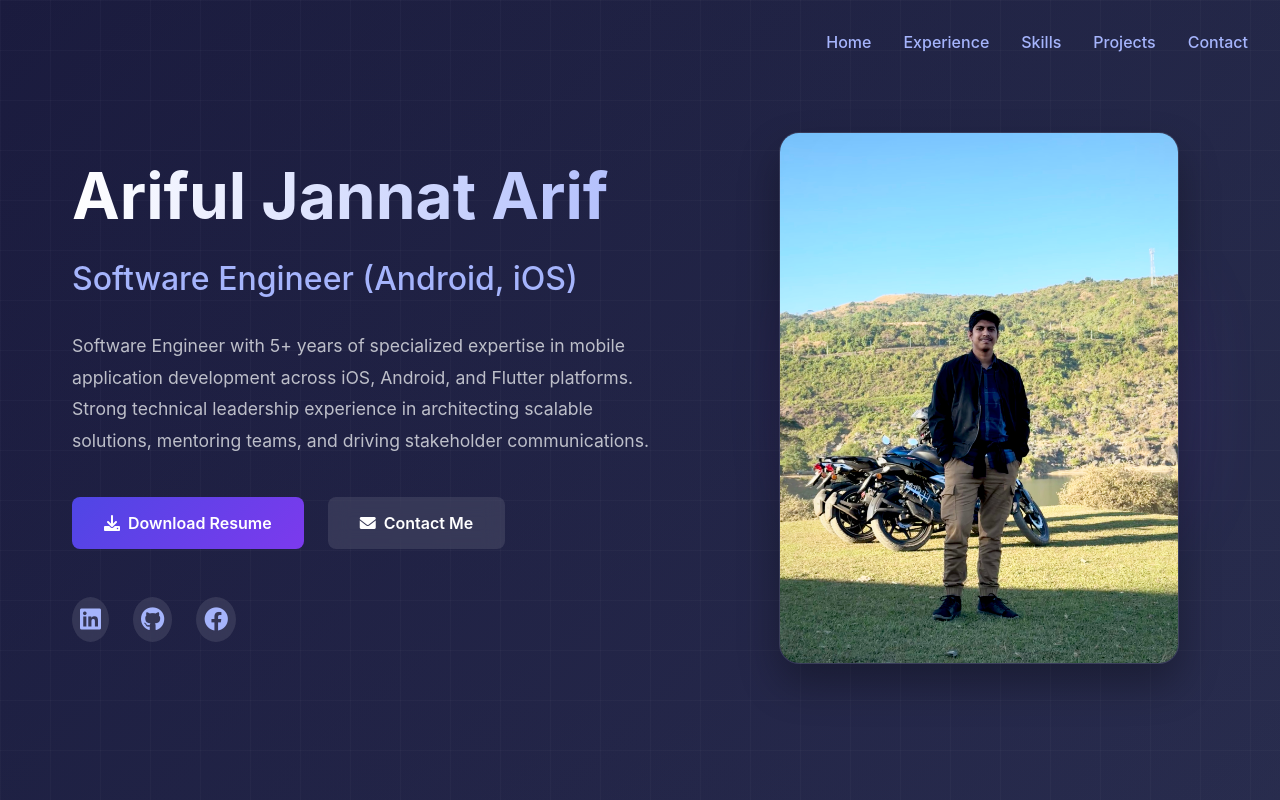
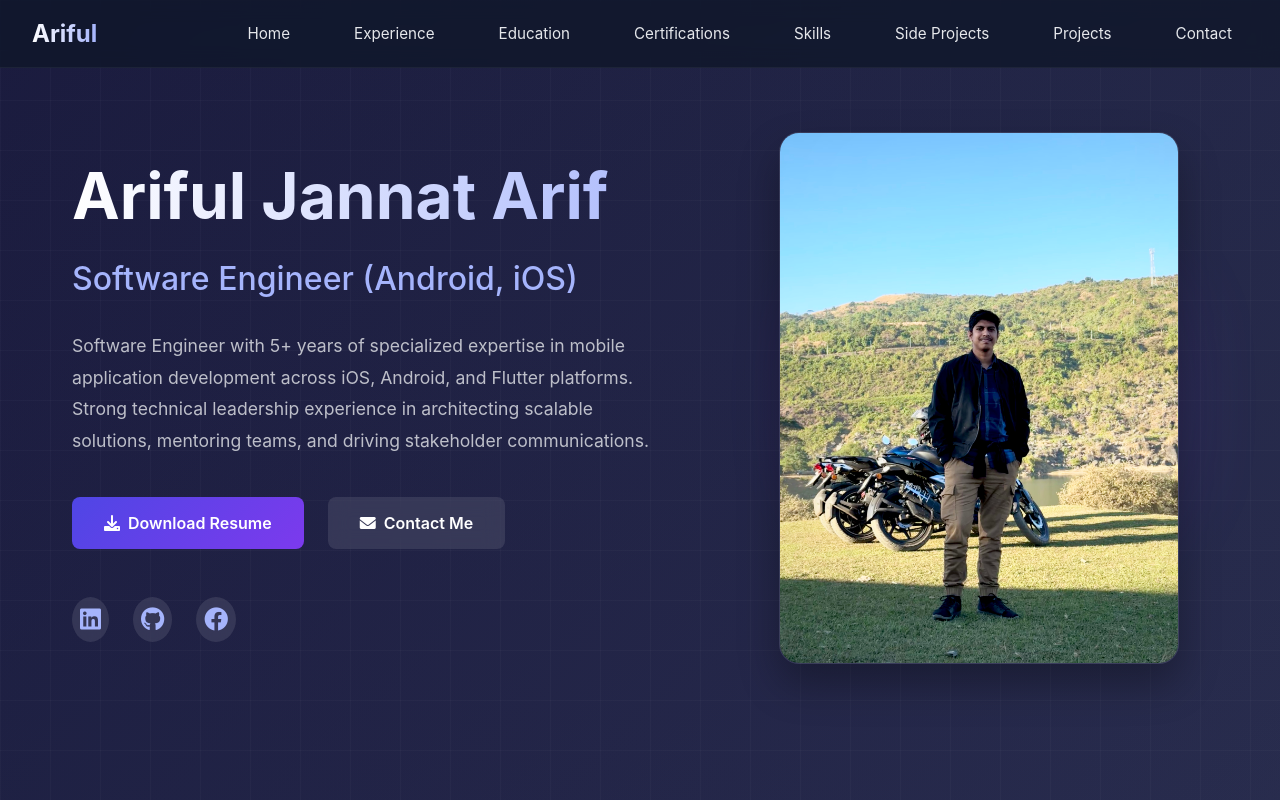
Before and after one commit to cse-ariful/portfolio, a React (Create React App) app: page / in a window 1280 px wide. Shown: the top 800 px of the page. Built offline with nearby package versions, Linux system fonts and the light colour scheme.

Commit message:
navbar update

```diff
--- a/src/components/Navbar.js
+++ b/src/components/Navbar.js
@@ -7,68 +7,57 @@ const Nav = styled.nav`
   top: 0;
   left: 0;
   right: 0;
+  padding: 1rem 2rem;
+  background: rgba(15, 23, 42, 0.8);
+  backdrop-filter: blur(10px);
+  z-index: 1000;
+  transition: all 0.3s ease;
+  border-bottom: 1px solid rgba(255, 255, 255, 0.05);
+`;
+
+const NavContainer = styled.div`
+  max-width: 1400px;
+  margin: 0 auto;
   display: flex;
   justify-content: space-between;
   align-items: center;
-  padding: 1.5rem 2rem;
-  z-index: 1000;
-  transition: all 0.3s ease;
-
-  ${props => props.scrolled ? `
-    background: rgba(17, 24, 39, 0.8);
-    backdrop-filter: blur(10px);
-    padding: 1rem 2rem;
-    box-shadow: 0 4px 30px rgba(0, 0, 0, 0.1);
-  ` : `
-    background: transparent;
-  `}
 `;
 
-const Brand = styled.div`
-  h1 {
+const Logo = styled.a`
+  color: #f3f4f6;
+  text-decoration: none;
   font-size: 1.5rem;
-    margin: 0;
+  font-weight: bold;
   background: linear-gradient(to right, #fff, #a5b4fc);
   -webkit-background-clip: text;
   -webkit-text-fill-color: transparent;
+`;
+
+const MenuItems = styled.div`
+  display: flex;
+  gap: 2rem;
+  align-items: center;
+
+  @media (max-width: 768px) {
+    display: none;
   }
 `;
 
-const NavLinks = styled.div`
-  display: flex;
-  gap: 2rem;
-
-  @media (max-width: 768px) {
-    display: none;
-    position: absolute;
-    top: 100%;
-    left: 0;
-    right: 0;
-    flex-direction: column;
-    gap: 0;
-    background: rgba(26, 26, 26, 0.95);
-    backdrop-filter: blur(10px);
-    padding: 1rem;
-
-    ${props => props.isOpen && `
-      display: flex;
-    `}
-  }
-`;
-
-const NavLink = styled.a`
-  color: #a5b4fc;
+const MenuItem = styled.a`
+  color: #e5e7eb;
   text-decoration: none;
-  font-weight: 500;
+  font-size: 0.95rem;
   transition: all 0.3s ease;
-  padding: 0.5rem 0;
+  padding: 0.5rem 1rem;
+  border-radius: 8px;
   position: relative;
 
   &::after {
     content: '';
     position: absolute;
     bottom: 0;
-    left: 0;
+    left: 50%;
+    transform: translateX(-50%);
     width: 0;
     height: 2px;
     background: linear-gradient(to right, #4F46E5, #7C3AED);
@@ -76,99 +65,108 @@ const NavLink = styled.a`
   }
 
   &:hover {
-    color: white;
+    color: #fff;
+    background: rgba(255, 255, 255, 0.05);
 
     &::after {
-      width: 100%;
-    }
-  }
-
-  @media (max-width: 768px) {
-    padding: 1rem;
-    text-align: center;
-
-    &:hover {
-      background: rgba(255, 255, 255, 0.1);
+      width: 80%;
     }
   }
 `;
 
-const Hamburger = styled.div`
+const MobileMenuButton = styled.button`
   display: none;
+  background: none;
+  border: none;
+  color: #e5e7eb;
+  font-size: 1.5rem;
   cursor: pointer;
+  padding: 0.5rem;
 
   @media (max-width: 768px) {
     display: block;
-    width: 30px;
-    height: 20px;
-    position: relative;
+  }
+`;
 
-    span {
-      position: absolute;
-      width: 100%;
-      height: 2px;
-      background: #a5b4fc;
-      transition: all 0.3s ease;
+const MobileMenu = styled.div`
+  display: none;
+  position: fixed;
+  top: 70px;
+  left: 0;
+  right: 0;
+  background: rgba(15, 23, 42, 0.95);
+  padding: 1rem;
+  backdrop-filter: blur(10px);
 
-      &:first-child {
-        top: 0;
-        ${props => props.isOpen && `
-          transform: rotate(45deg);
-          top: 9px;
-        `}
+  @media (max-width: 768px) {
+    display: ${props => props.isOpen ? 'block' : 'none'};
   }
+`;
 
-      &:nth-child(2) {
-        top: 9px;
-        ${props => props.isOpen && `
-          opacity: 0;
-        `}
-      }
+const MobileMenuItem = styled(MenuItem)`
+  display: block;
+  padding: 1rem;
+  text-align: center;
+  border-radius: 0;
 
-      &:last-child {
-        top: 18px;
-        ${props => props.isOpen && `
-          transform: rotate(-45deg);
-          top: 9px;
-        `}
-      }
-    }
+  &:not(:last-child) {
+    border-bottom: 1px solid rgba(255, 255, 255, 0.05);
   }
 `;
 
 const Navbar = () => {
-  const [isMenuOpen, setIsMenuOpen] = useState(false);
-  const [hasScrolled, setHasScrolled] = useState(false);
+  const [isOpen, setIsOpen] = useState(false);
+  const [scrolled, setScrolled] = useState(false);
 
   useEffect(() => {
     const handleScroll = () => {
-      setHasScrolled(window.scrollY > 50);
+      setScrolled(window.scrollY > 50);
     };
 
     window.addEventListener('scroll', handleScroll);
     return () => window.removeEventListener('scroll', handleScroll);
   }, []);
 
+  const menuItems = [
+    { href: '#home', label: 'Home' },
+    { href: '#experience', label: 'Experience' },
+    { href: '#education', label: 'Education' },
+    { href: '#certifications', label: 'Certifications' },
+    { href: '#skills', label: 'Skills' },
+    { href: '#side-projects', label: 'Side Projects' },
+    { href: '#projects', label: 'Projects' },
+    { href: '#contact', label: 'Contact' }
+  ];
+
   return (
-    <Nav scrolled={hasScrolled}>
-      <Brand>
-        <h1></h1>
-      </Brand>
-      <NavLinks isOpen={isMenuOpen}>
-        <NavLink href="#home" onClick={() => setIsMenuOpen(false)}>Home</NavLink>
-        <NavLink href="#experience" onClick={() => setIsMenuOpen(false)}>Experience</NavLink>
-        <NavLink href="#skills" onClick={() => setIsMenuOpen(false)}>Skills</NavLink>
-        <NavLink href="#projects" onClick={() => setIsMenuOpen(false)}>Projects</NavLink>
-        <NavLink href="#contact" onClick={() => setIsMenuOpen(false)}>Contact</NavLink>
-      </NavLinks>
-      <Hamburger
-        isOpen={isMenuOpen}
-        onClick={() => setIsMenuOpen(!isMenuOpen)}
+    <Nav style={{
+      background: scrolled ? 'rgba(15, 23, 42, 0.9)' : 'rgba(15, 23, 42, 0.8)',
+      boxShadow: scrolled ? '0 4px 20px rgba(0, 0, 0, 0.1)' : 'none'
+    }}>
+      <NavContainer>
+        <Logo href="#home">Ariful</Logo>
+        <MenuItems>
+          {menuItems.map((item, index) => (
+            <MenuItem key={index} href={item.href}>
+              {item.label}
+            </MenuItem>
+          ))}
+        </MenuItems>
+        <MobileMenuButton onClick={() => setIsOpen(!isOpen)}>
+          <i className={`fas fa-${isOpen ? 'times' : 'bars'}`}></i>
+        </MobileMenuButton>
+      </NavContainer>
+      <MobileMenu isOpen={isOpen}>
+        {menuItems.map((item, index) => (
+          <MobileMenuItem
+            key={index}
+            href={item.href}
+            onClick={() => setIsOpen(false)}
           >
-        <span></span>
-        <span></span>
-        <span></span>
-      </Hamburger>
+            {item.label}
+          </MobileMenuItem>
+        ))}
+      </MobileMenu>
     </Nav>
   );
 };
```
Lines whose indentation alone changed are shown as unchanged.
